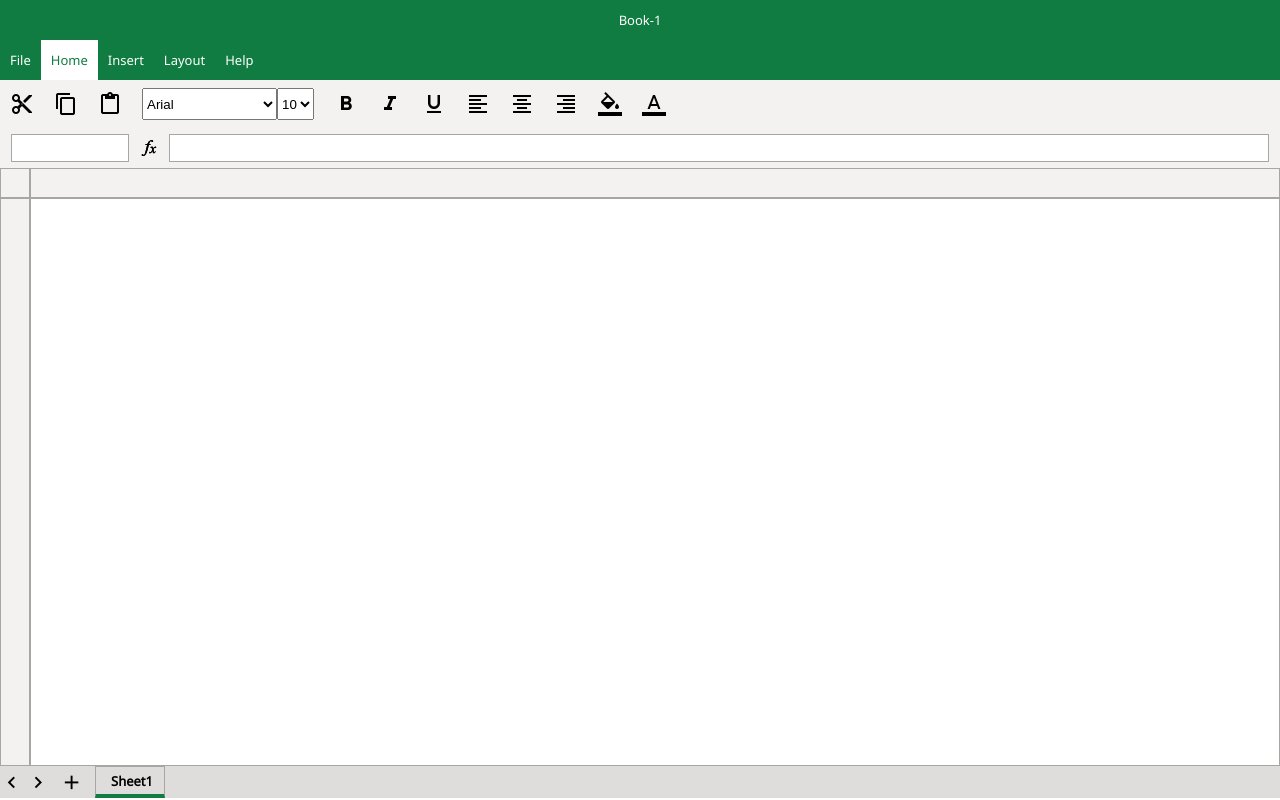
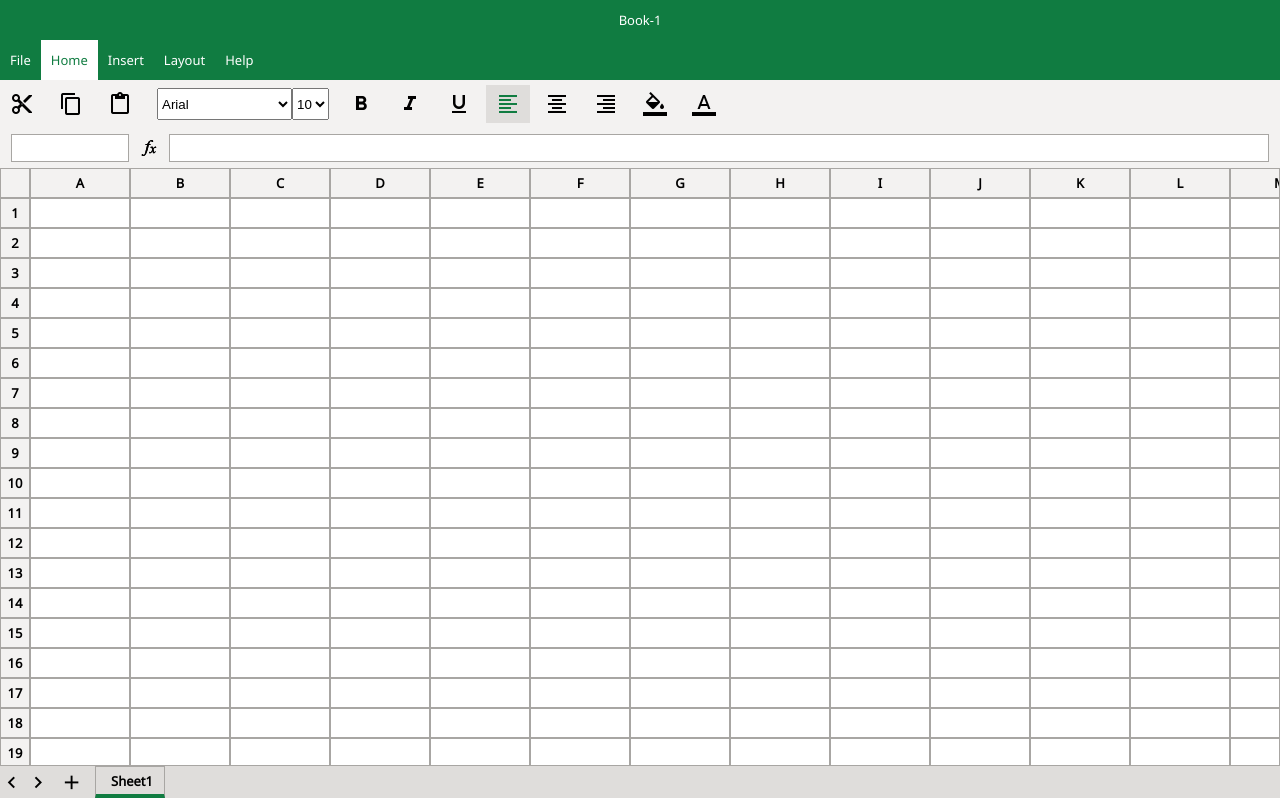
Before and after one commit to iamrnkk/excel-clone, a plain HTML site: page index.html in a window 1280 px wide. Drawn offline with nearby package versions, Linux system fonts and the light colour scheme.

Commit message:
add cells in UI

```diff
--- a/index.html
+++ b/index.html
@@ -79,26 +79,14 @@
           <option value="26">26</option>
           <option value="28">28</option>
         </select>
-        <div class="material-icons menu-icon icon-bold">format_bold</div>
-        <div class="material-icons menu-icon icon-italic">format_italic</div>
-        <div class="material-icons menu-icon icon-underline">
-          format_underline
-        </div>
-        <div class="material-icons menu-icon icon-align-left">
-          format_align_left
-        </div>
-        <div class="material-icons menu-icon icon-align-center">
-          format_align_center
-        </div>
-        <div class="material-icons menu-icon icon-align-right">
-          format_align_right
-        </div>
-        <div class="material-icons menu-icon icon-color-fill">
-          format_color_fill
-        </div>
-        <div class="material-icons menu-icon icon-color-text">
-          format_color_text
-        </div>
+        <div class="material-icons menu-icon style-icon icon-bold">format_bold</div>
+        <div class="material-icons menu-icon style-icon icon-italic">format_italic</div>
+        <div class="material-icons menu-icon style-icon icon-underline">format_underline</div>
+        <div class="material-icons menu-icon align-icon icon-align-left selected">format_align_left</div>
+        <div class="material-icons menu-icon align-icon icon-align-center">format_align_center</div>
+        <div class="material-icons menu-icon align-icon icon-align-right">format_align_right</div>
+        <div class="material-icons menu-icon icon-color-fill">format_color_fill</div>
+        <div class="material-icons menu-icon icon-color-text">format_color_text</div>
       </div>
       <div class="formula-bar">
         <div class="formula-editor selected-cell" contenteditable="true"></div>
@@ -126,9 +114,24 @@
       </div>
       <div class="data-container">
         <div class="select-all"></div>
-        <div class="col-name-container"></div>
-        <div class="row-name-container"></div>
-        <div class="input-cell-container"></div>
+        <div class="col-name-container">
+          <!-- <div class="col-name">A</div>
+          <div class="col-name">B</div> -->
+        </div>
+        <div class="row-name-container">
+          <!-- <div class="row-name">1</div>
+          <div class="row-name">2</div> -->
+        </div>
+        <div class="input-cell-container">
+          <!-- <div class="cell-row">
+            <div class="input-cell"></div>
+            <div class="input-cell"></div>
+          </div>
+          <div class="cell-row">
+            <div class="input-cell" id="A1" cell-address="A1"></div>
+            <div class="input-cell"></div>
+          </div> -->
+        </div>
       </div>
       <div class="sheet-bar">
         <div class="scroller">
@@ -141,5 +144,7 @@
         </div>
       </div>
     </div>
+    <script src="https://code.jquery.com/jquery-3.6.0.slim.min.js" integrity="sha256-u7e5khyithlIdTpu22PHhENmPcRdFiHRjhAuHcs05RI=" crossorigin="anonymous"></script>
+    <script src="script.js"></script>
   </body>
 </html>
--- a/script.js
+++ b/script.js
@@ -0,0 +1,62 @@
+$(document).ready(function(){
+
+// add row and col no in .col-name-container and .row-name-container
+for(let i=1; i<=100; i++)
+{
+    let colNo="";
+    let colCode=i;
+
+    while(colCode != 0)
+    {
+        let rem= colCode%26;
+        if(rem==0)
+        {
+            colNo= "Z"+colNo;
+            colCode= Math.floor(colCode/26)-1;
+        }
+        else
+        {
+            colNo= String.fromCharCode(rem-1+65)+colNo;
+            colCode=Math.floor(colCode/26);
+        }
+    }
+
+    let col= $(`<div class="col-name col-id-${i}" id=${colNo} col-no=${colNo}>${colNo}</div>`);
+    $(".col-name-container").append(col);
+
+    let row= $(`<div class="row-name" id=${i}" row-no=${i}>${i}</div>`);
+    $(".row-name-container").append(row);
+
+}
+
+// add cells in .input-cell-container
+for(let i=1; i<=100; i++)
+{
+    let row= $(`<div class="cell-row"></div>`);
+    for(let j=1; j<=100; j++)
+    {
+        let colNo= $(`.col-id-${j}`).attr("id");
+        let cell=$(`<div class="input-cell" contenteditable="false" id="${colNo}${i}" cell-address="${colNo}${i}"></div>`);
+        row.append(cell);
+    }
+
+    $(".input-cell-container").append(row);
+}
+
+$(".align-icon").click(function(){
+    if($(this).hasClass("selected")) $(".align-icon.selected").removeClass("selected");
+    else{
+        $(".align-icon.selected").removeClass("selected");
+        $(this).addClass("selected");
+    }
+});
+
+$(".style-icon").click(function(){
+    $(this).toggleClass("selected");
+});
+
+$(".input-cell").click(function(){
+    $(".input-cell.selected").removeClass("selected");
+    $(this).addClass("selected");
+});
+});
--- a/style.css
+++ b/style.css
@@ -58,7 +58,8 @@ body{
     padding: 0px 10px;
     display: flex;
     align-items: center;
-    height:100%
+    height: 80%;
+    margin-right: 5px;
 }
 
 .selector{
@@ -76,9 +77,14 @@ body{
     margin-right: 10px;
 }
 .menu-icon:hover{
-    background-color: #dfdddb;
+    color: #107C41;
+    cursor: pointer;
 }
 
+.menu-icon.selected{
+    background-color: #dfdddb;
+    color: #107C41;
+}
 .formula-bar{
     height: 5vh;
     display: flex;
@@ -132,21 +138,63 @@ body{
     width: calc(100vw - 30px);
     border: 1px solid #a8a6a3;
     background-color: #F3F2F1;
+    display: flex;
+    overflow: hidden;
 }
 
+.col-name{
+    min-width: 100px;
+    display: flex;
+    align-items: center;
+    justify-content: center;
+    border-right: 2px solid #a8a6a3;
+    font-weight: bold;
+}
 .row-name-container{
     height: calc(74.8vh - 30px);
     width: 30px;
     border: 1px solid #a8a6a3;
     background-color: #F3F2F1;
+    overflow: hidden;
+}
+
+.row-name
+{
+    min-height: 30px;
+    display: flex;
+    align-items: center;
+    justify-content: center;
+    border-bottom: 2px solid #a8a6a3;
+    font-weight: bold;
 }
 
 .input-cell-container{
     height: calc(74.8vh - 30px);
     width: calc(100vw - 30px);
     border: 1px solid #a8a6a3;
+    overflow: hidden;
 }
 
+.cell-row{
+    display: flex;
+}
+
+.input-cell
+{
+    min-width: 100px;
+    min-height: 30px;
+    border-bottom: 2px solid #a8a6a3;
+    border-right: 2px solid #a8a6a3;
+
+    display: flex;
+    align-items: flex-end;
+    padding-left: 0.3rem;
+    padding-right: 0.3rem;
+}
+
+.input-cell.selected{
+    border: 3px solid #107C41;
+}
 .sheet-bar{
     height: 4vh;
     display: flex;
```
